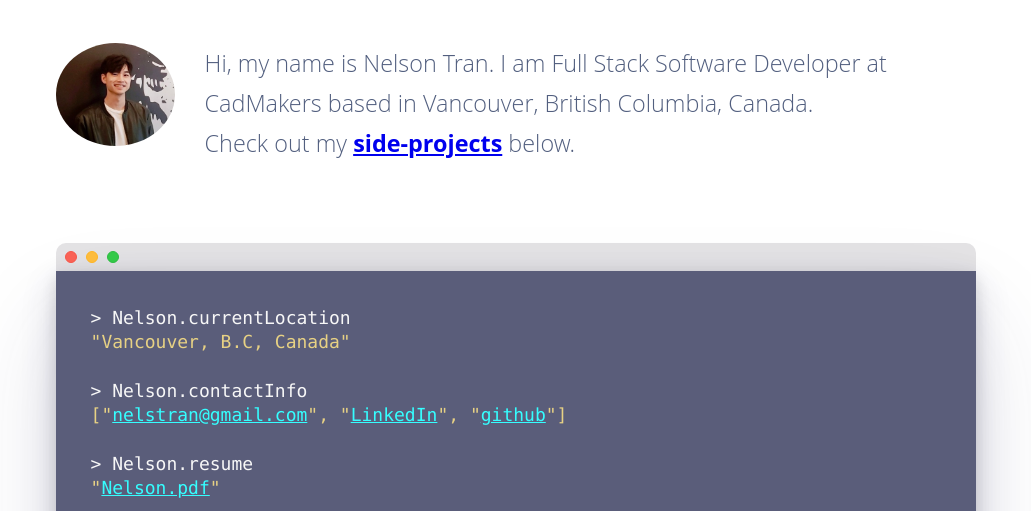
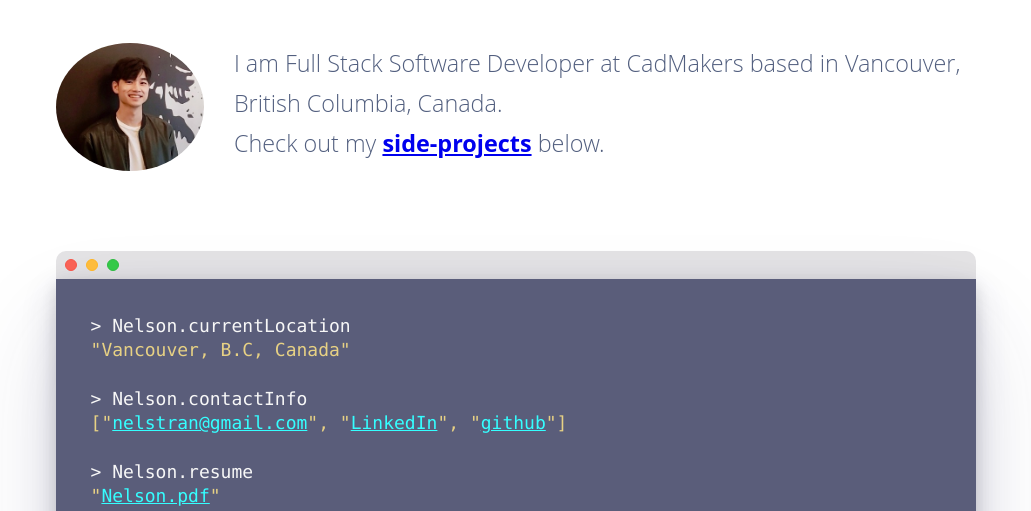
Before and after one commit to nelsontrangithub/nelsons-portfolio, a Gatsby site: page / in a window 1280 px wide. Shown: the part 289-800 px from the top of the page, without its empty margins (124-1155 px from the left). Built offline with nearby package versions, Linux system fonts and the light colour scheme; Gatsby itself is replaced by a stand-in of ours.

Commit message:
change text

```diff
--- a/src/components/Welcome.tsx
+++ b/src/components/Welcome.tsx
@@ -19,8 +19,8 @@
           />
         </div>
         <div className="welcome-description">
-          Hi, my name is Nelson Tran. I am Full Stack Software Developer at CadMakers based in
-          Vancouver, British Columbia, Canada.
+          I am Full Stack Software Developer at CadMakers based in Vancouver, British Columbia,
+          Canada.
           <br />
           Check out my <AnchorLink href="#projects">side-projects</AnchorLink> below.
         </div>
```
